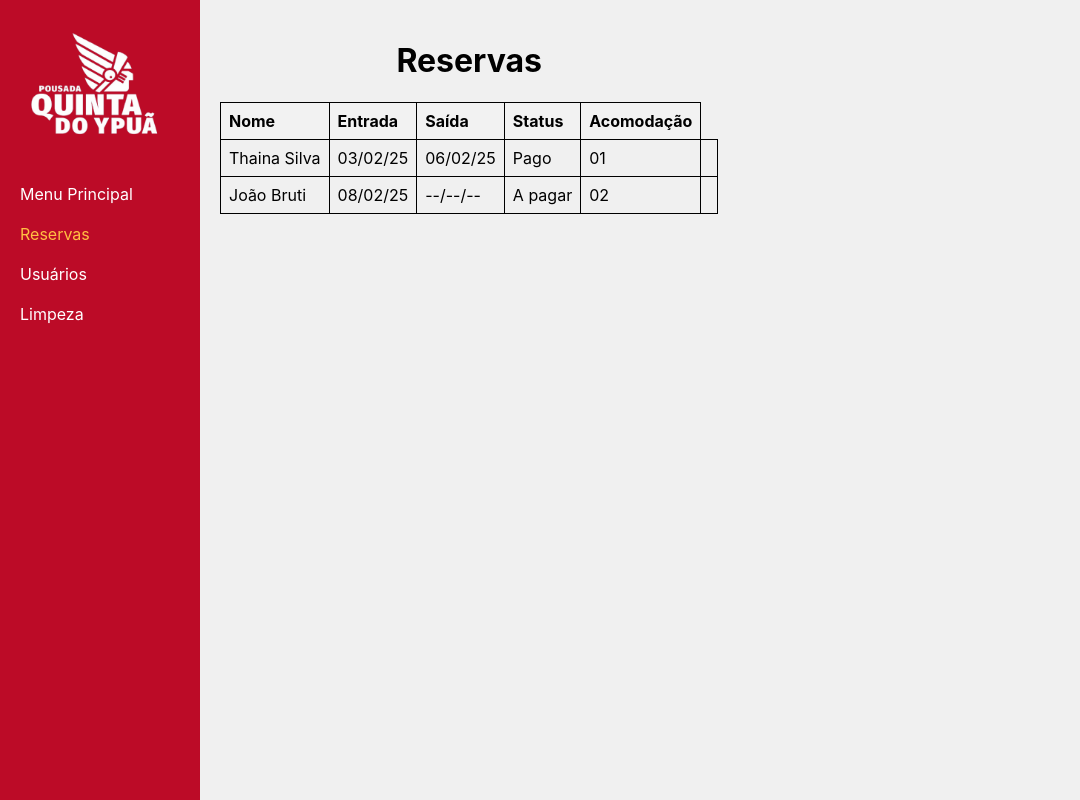
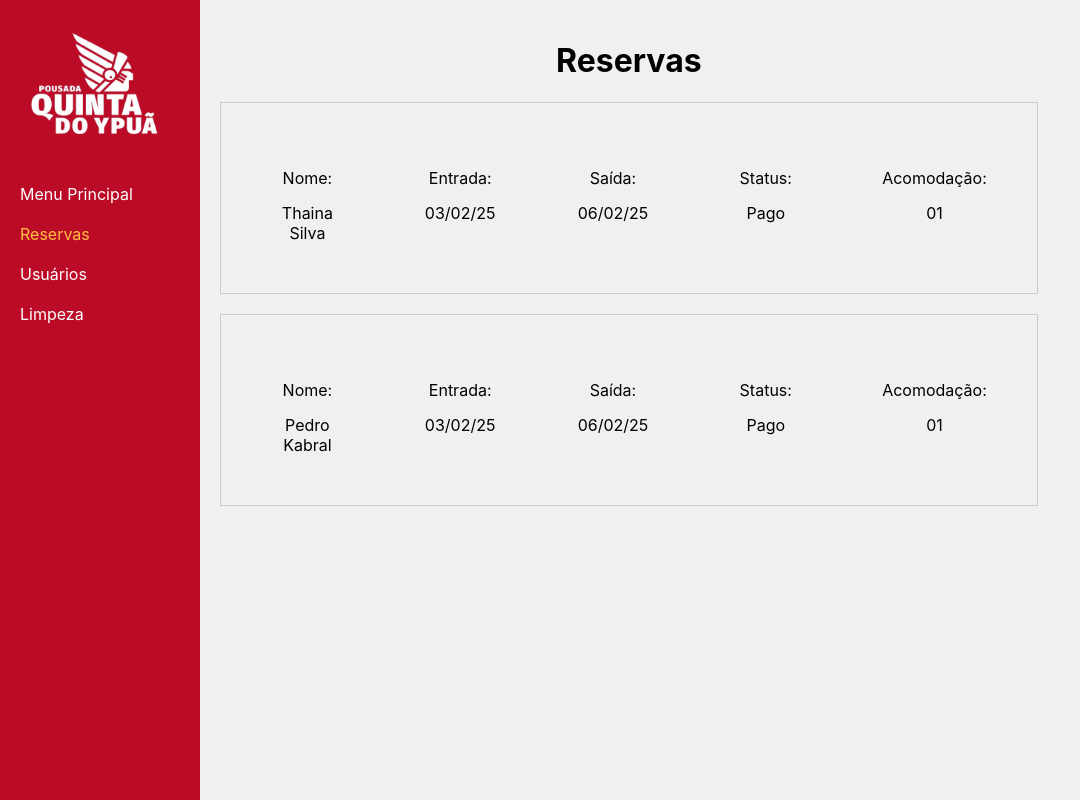
Before and after one commit to caique-probst/quinta-do-ypua, a Vue app in the folder pousadaypua/: page /reservas in a window 1280 px wide. Shown: the whole page, without its empty margins (0-1080 px from the left). Built offline with nearby package versions, Linux system fonts and the light colour scheme.

Commit message:
atualização basica em reservas

```diff
--- a/pousadaypua/src/components/ReservasView.vue
+++ b/pousadaypua/src/components/ReservasView.vue
@@ -1,60 +1,50 @@
 <template>
   <div>
     <h1>Reservas</h1>
-    <table>
-      <thead>
-        <tr>
-          <th>Nome</th>
-          <th>Entrada</th>
-          <th>Saída</th>
-          <th>Status</th>
-          <th>Acomodação</th>
-        </tr>
-      </thead>
-      <tbody>
-        <tr v-for="reserva in reservas" :key="reserva.nome">
-          <td>{{ reserva.nome }}</td>
-          <td>{{ reserva.entrada }}</td>
-          <td>{{ reserva.saida }}</td>
-          <td>{{ reserva.status }}</td>
-          <td>{{ reserva.acomodacao }}</td>
-          <td>
-            <!-- Adicione ações aqui, como editar ou cancelar -->
-          </td>
-        </tr>
-      </tbody>
-    </table>
+    <div class="reservas-container">
+      <ReservaItem v-for="reserva in reservas" :key="reserva.nome" :reserva="reserva" />
+    </div>
   </div>
 </template>
 
 <script>
+import ReservaItem from './ReservaItem.vue'
+
 export default {
-  name: 'ReservasView',
+  name: 'MainMenu',
+  components: {
+    ReservaItem
+  },
   data() {
     return {
       reservas: [
-        { nome: 'Thaina Silva', entrada: '03/02/25', saida: '06/02/25', status: 'Pago', acomodacao: '01' },
-        { nome: 'João Bruti', entrada: '08/02/25', saida: '--/--/--', status: 'A pagar', acomodacao: '02' }
+        {
+          id: 1,
+          nome: 'Thaina Silva',
+          entrada: '03/02/25',
+          saida: '06/02/25',
+          status: 'Pago',
+          acomodacao: '01'
+        },
+        {
+          id: 2,
+          nome: 'Pedro Kabral',
+          entrada: '03/02/25',
+          saida: '06/02/25',
+          status: 'Pago',
+          acomodacao: '01'
+        }
+        // Adicione mais reservas conforme necessário
       ]
-    };
+    }
   }
-};
+}
 </script>
 
 <style scoped>
-  table {
-    width: 100%;
-    border-collapse: collapse;
-    margin-top: 20px;
-  }
-
-  th, td {
-    border: 1px solid #000000;
-    padding: 8px;
-    text-align: left;
-  }
-
-  th {
-    background-color: #f2f2f2;
-  }
-  </style>
+.reservas-container {
+  display: flex;
+  flex-direction: column;
+  gap: 20px;
+}
+</style>
```
